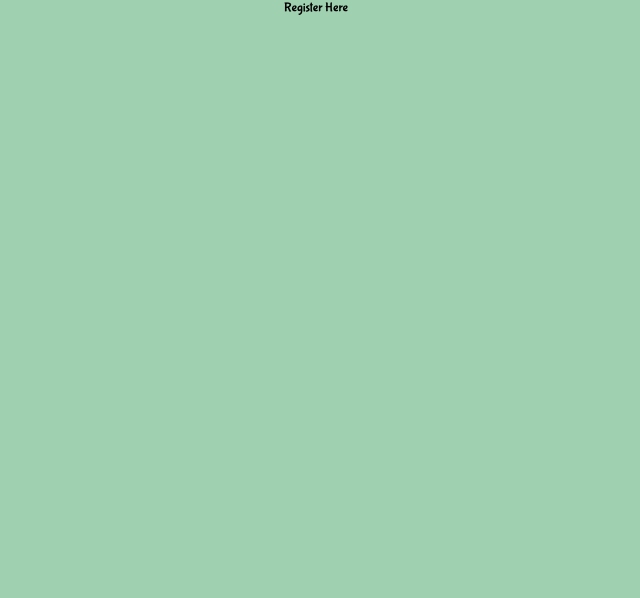
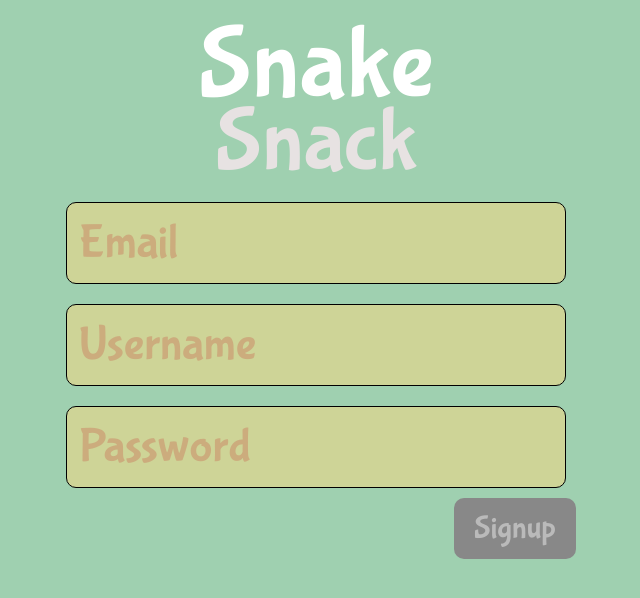
Before and after one commit to pesto-students/Snake-Snacks, a React (Create React App) app: page /register in a window 1280 px wide. Shown: the top 598 px of the page, without its empty margins (324-964 px from the left). Built offline with nearby package versions, Linux system fonts and the light colour scheme.

Commit message:
Add login and logout integration

```diff
--- a/src/Components/Presenters/InputElement/InputElement.js
+++ b/src/Components/Presenters/InputElement/InputElement.js
@@ -2,12 +2,18 @@
 import React from 'react';
 import styles from './InputElement.module.css';
 
-export default function InputElement({ type, placeholder, handleOnChange }) {
+export default function InputElement({
+  name,
+  type,
+  placeholder,
+  handleOnChange,
+}) {
   return (
     <>
       <input
         className={styles.input}
         type={type}
+        name={name}
         placeholder={placeholder}
         onChange={handleOnChange}
       />
--- a/src/Pages/Home/Home.js
+++ b/src/Pages/Home/Home.js
@@ -31,10 +31,15 @@ export default function Home() {
               X
             </button>
           </div>
-          <ul className={styles['dialog-content']}>
-            <li><Link to="/login">Login</Link></li>
-            <li><Link to="/signup">Signup</Link></li>
-          </ul>
+          {
+            localStorage.getItem('access_token')
+              ? null : (
+                <ul className={styles['dialog-content']}>
+                  <li><Link to="/login">Login</Link></li>
+                  <li><Link to="/register">Signup</Link></li>
+                </ul>
+              )
+          }
         </div>
       </Dialog>
       <div className="title-container">
--- a/src/Pages/Home/Home.module.css
+++ b/src/Pages/Home/Home.module.css
@@ -11,6 +11,7 @@
 .buttons {
     display: flex;
     flex-direction: column;
+    align-items: center;
 }
 
 .buttons > *{
--- a/src/Pages/Login/Login.js
+++ b/src/Pages/Login/Login.js
@@ -1,10 +1,75 @@
-import React from 'react';
+/* eslint-disable no-restricted-syntax */
+/* eslint-disable guard-for-in */
+/* eslint-disable no-underscore-dangle */
+import React, { useState } from 'react';
+import { useHistory } from 'react-router-dom';
 import Button from '../../Components/Presenters/Button/Button';
 import InputElement from '../../Components/Presenters/InputElement/InputElement';
 import Title from '../../Components/Title/Title';
+import login, { LoginFormConfig, validate } from '../../Utils/LoginCallback';
 import './Login.css';
 
 function Login() {
+  const [form, setForm] = useState(LoginFormConfig());
+  const history = useHistory();
+
+  const changeHandler = (event) => {
+    if (!event) return;
+
+    const { name, value } = event.target;
+
+    const updatedControls = {
+      ...form.formControls,
+    };
+
+    const updatedElement = {
+      ...updatedControls[name],
+    };
+
+    updatedElement.value = value;
+    updatedElement.touched = true;
+    const { message, isValid } = validate(
+      value,
+      updatedElement.validationRules,
+    );
+    updatedElement.valid = isValid;
+    updatedElement.message = message;
+
+    updatedControls[name] = updatedElement;
+
+    let _formIsValid = true;
+    for (const ele in updatedControls) {
+      _formIsValid = updatedControls[ele].valid && _formIsValid;
+    }
+
+    setForm({
+      formControls: {
+        ...updatedControls,
+      },
+      formIsValid: _formIsValid,
+    });
+  };
+
+  const getValues = () => {
+    const formObject = {};
+    for (const key of Object.keys(form.formControls)) {
+      formObject[key] = form.formControls[key].value;
+    }
+    return formObject;
+  };
+
+  const submitForm = (event) => {
+    event.preventDefault();
+    const promise = login();
+    promise(getValues()).then((res) => res.json()).then((res) => {
+      console.log(res);
+      localStorage.setItem('access_token', res['auth-token']);
+      return history.push('/home');
+    }).catch((res) => {
+      console.error(res);
+    });
+  };
+
   return (
     <div className="login">
       <div className="login-title">
@@ -13,17 +78,23 @@ function Login() {
       </div>
       <form className="login-form">
         <InputElement
-          placeholder="username"
+          placeholder="Email"
           type="text"
+          name="email"
+          handleOnChange={changeHandler}
         />
         <InputElement
-          placeholder="password"
+          placeholder="Password"
           type="password"
+          name="password"
+          handleOnChange={changeHandler}
         />
         <Button
           type="submit"
           title="Login"
           classNames={['white']}
+          handleClick={submitForm}
+          isDisabled={!form.formIsValid}
         />
       </form>
     </div>
--- a/src/Pages/Register/Register.js
+++ b/src/Pages/Register/Register.js
@@ -1,9 +1,101 @@
-import React from 'react';
+/* eslint-disable no-restricted-syntax */
+/* eslint-disable guard-for-in */
+/* eslint-disable no-underscore-dangle */
+import React, { useState } from 'react';
+import Button from '../../Components/Presenters/Button/Button';
+import InputElement from '../../Components/Presenters/InputElement/InputElement';
+import Title from '../../Components/Title/Title';
+import SignUp, { SignUpFormConfig, validate } from '../../Utils/SingUpUtils';
 
 function Register() {
+  const [form, setForm] = useState(SignUpFormConfig());
+
+  const changeHandler = (event) => {
+    if (!event) return;
+
+    const { name, value } = event.target;
+
+    const updatedControls = {
+      ...form.formControls,
+    };
+
+    const updatedElement = {
+      ...updatedControls[name],
+    };
+
+    updatedElement.value = value;
+    updatedElement.touched = true;
+    const { message, isValid } = validate(
+      value,
+      updatedElement.validationRules,
+    );
+    updatedElement.valid = isValid;
+    updatedElement.message = message;
+
+    updatedControls[name] = updatedElement;
+
+    let _formIsValid = true;
+    for (const ele in updatedControls) {
+      _formIsValid = updatedControls[ele].valid && _formIsValid;
+    }
+
+    setForm({
+      formControls: {
+        ...updatedControls,
+      },
+      formIsValid: _formIsValid,
+    });
+  };
+
+  const getValues = () => {
+    const formObject = {};
+    for (const key of Object.keys(form.formControls)) {
+      formObject[key] = form.formControls[key].value;
+    }
+    return formObject;
+  };
+
+  const submitForm = (event) => {
+    event.preventDefault();
+    const promise = SignUp();
+    promise(getValues()).then((res) => res.json()).then((res) => {
+      console.log(res);
+    });
+  };
+
   return (
-    <div>
-      Register Here
+    <div className="login">
+      <div className="login-title">
+        <Title name="Snake" className={['title-8', 'white']} />
+        <Title name="Snack" className={['title-7', 'white-gray']} />
+      </div>
+      <form className="login-form">
+        <InputElement
+          placeholder="Email"
+          type="email"
+          name="email"
+          handleOnChange={changeHandler}
+        />
+        <InputElement
+          placeholder="Username"
+          type="text"
+          name="username"
+          handleOnChange={changeHandler}
+        />
+        <InputElement
+          placeholder="Password"
+          type="password"
+          name="password"
+          handleOnChange={changeHandler}
+        />
+        <Button
+          type="submit"
+          title="Signup"
+          classNames={['white']}
+          handleClick={submitForm}
+          isDisabled={!form.formIsValid}
+        />
+      </form>
     </div>
   );
 }
--- /dev/null
+++ b/src/Utils/LoginCallback.js
@@ -0,0 +1,98 @@
+const URL = 'https://vast-castle-15150.herokuapp.com/api/user/login';
+export default function login() {
+  return (payload) => fetch(URL, {
+    method: 'post',
+    body: JSON.stringify(payload),
+    headers: {
+      'Content-Type': 'application/JSON',
+    },
+  });
+}
+
+export function LoginFormConfig() {
+  return {
+    formControls: {
+      email: {
+        value: '',
+        placeholder: 'Email',
+        valid: false,
+        touched: false,
+        message: '',
+        validationRules: [
+          { type: 'required', value: 'true' },
+          { type: 'minLength', value: 3 },
+        ],
+      },
+      password: {
+        value: '',
+        placeholder: 'password',
+        valid: false,
+        touched: false,
+        message: '',
+        validationRules: [
+          { type: 'required', value: 'true' },
+          { type: 'minLength', value: 3 },
+        ],
+      },
+    },
+    formIsValid: false,
+  };
+}
+
+export function requiredValidator(value) {
+  if (value === 0) {
+    return true;
+  }
+
+  if (typeof value === 'number' && Number.isFinite(value)) {
+    return true;
+  }
+
+  if (typeof value === 'string' && value.trim()) {
+    return true;
+  }
+
+  if (typeof value === 'boolean' && (value === false || value === true)) {
+    return true;
+  }
+
+  return false;
+}
+
+export function minLengthValidator(value, minValue) {
+  return value.length >= minValue;
+}
+
+export function maxLengthValidator(value, maxValue) {
+  return value.length <= maxValue;
+}
+
+export function validate(value, rules) {
+  let isValid = false;
+  let message = '';
+
+  // eslint-disable-next-line no-restricted-syntax
+  for (const rule of rules) {
+    switch (rule.type) {
+      case 'required':
+        isValid = requiredValidator(value);
+        message = 'Field is Required';
+        break;
+      case 'minLength':
+        isValid = minLengthValidator(value, rule.value);
+        message = `Minimum ${rule.value} characters are needed`;
+        break;
+      case 'maxLength':
+        isValid = maxLengthValidator(value, rule.value);
+        message = `Maximum ${rule.value} characters are allowed`;
+        break;
+      default:
+        isValid = true;
+        message = '';
+        break;
+    }
+  }
+
+  message = isValid ? '' : message;
+  return { isValid, message };
+}
--- /dev/null
+++ b/src/Utils/SingUpUtils.js
@@ -0,0 +1,109 @@
+const URL = 'https://vast-castle-15150.herokuapp.com/api/user/register';
+export default function SignUp() {
+  return (payload) => fetch(URL, {
+    method: 'post',
+    body: JSON.stringify(payload),
+    headers: {
+      'Content-Type': 'application/JSON',
+    },
+  });
+}
+
+export function SignUpFormConfig() {
+  return {
+    formControls: {
+      username: {
+        value: '',
+        placeholder: 'Investor Name',
+        valid: false,
+        touched: false,
+        message: '',
+        validationRules: [
+          { type: 'required', value: 'true' },
+          { type: 'minLength', value: 3 },
+        ],
+      },
+      email: {
+        value: '',
+        placeholder: 'email',
+        valid: false,
+        touched: false,
+        message: '',
+        validationRules: [
+          { type: 'required', value: 'true' },
+          { type: 'email' },
+        ],
+      },
+      password: {
+        value: '',
+        placeholder: 'password',
+        valid: false,
+        touched: false,
+        message: '',
+        validationRules: [
+          { type: 'required', value: 'true' },
+          { type: 'minLength', value: 3 },
+        ],
+      },
+    },
+    formIsValid: false,
+  };
+}
+
+export function requiredValidator(value) {
+  if (value === 0) {
+    return true;
+  }
+
+  if (typeof value === 'number' && Number.isFinite(value)) {
+    return true;
+  }
+
+  if (typeof value === 'string' && value.trim()) {
+    return true;
+  }
+
+  if (typeof value === 'boolean' && (value === false || value === true)) {
+    return true;
+  }
+
+  return false;
+}
+
+export function minLengthValidator(value, minValue) {
+  return value.length >= minValue;
+}
+
+export function maxLengthValidator(value, maxValue) {
+  return value.length <= maxValue;
+}
+
+export function validate(value, rules) {
+  let isValid = false;
+  let message = '';
+
+  // eslint-disable-next-line no-restricted-syntax
+  for (const rule of rules) {
+    switch (rule.type) {
+      case 'required':
+        isValid = requiredValidator(value);
+        message = 'Field is Required';
+        break;
+      case 'minLength':
+        isValid = minLengthValidator(value, rule.value);
+        message = `Minimum ${rule.value} characters are needed`;
+        break;
+      case 'maxLength':
+        isValid = maxLengthValidator(value, rule.value);
+        message = `Maximum ${rule.value} characters are allowed`;
+        break;
+      default:
+        isValid = true;
+        message = '';
+        break;
+    }
+  }
+
+  message = isValid ? '' : message;
+  return { isValid, message };
+}
```
